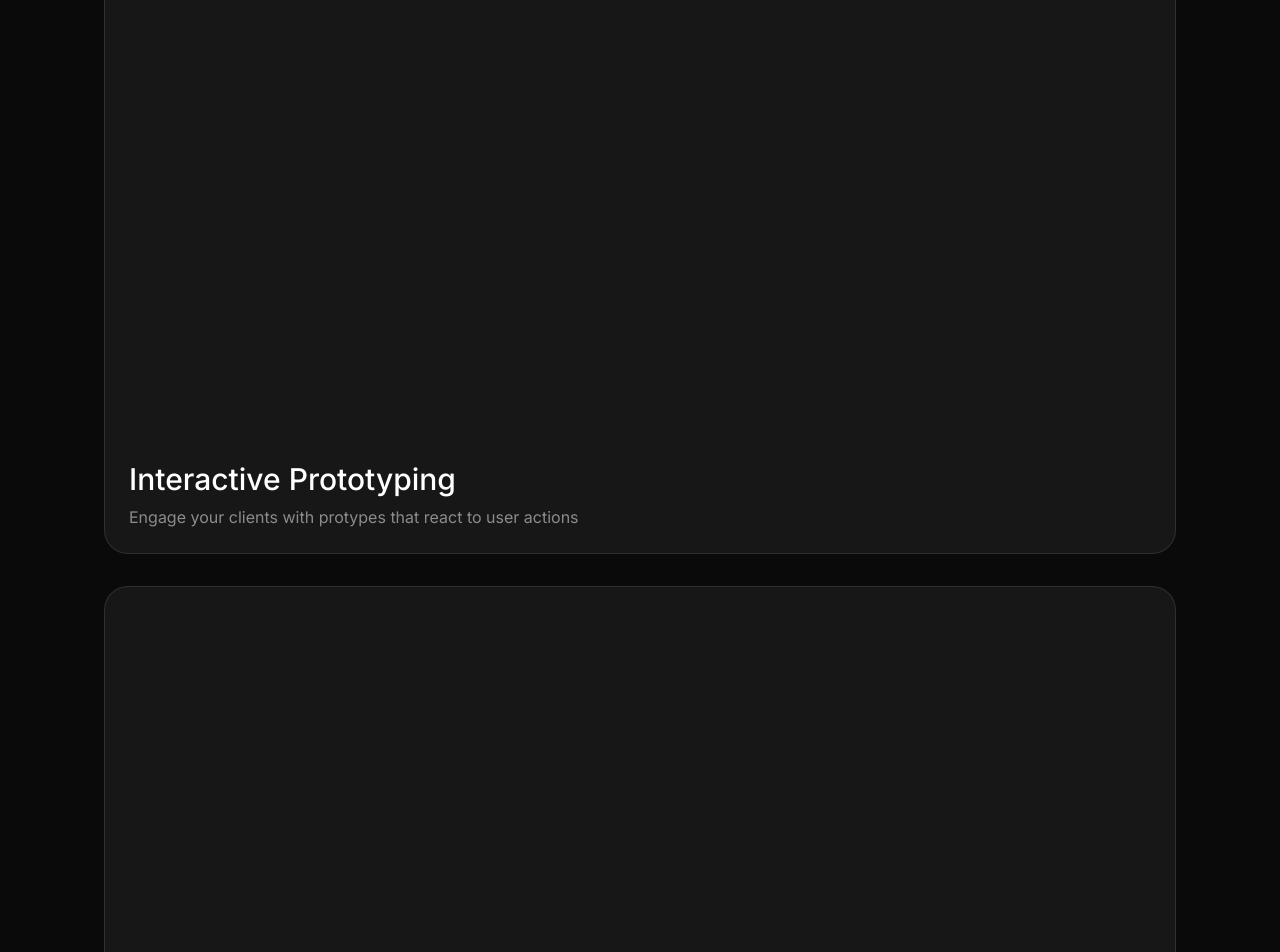
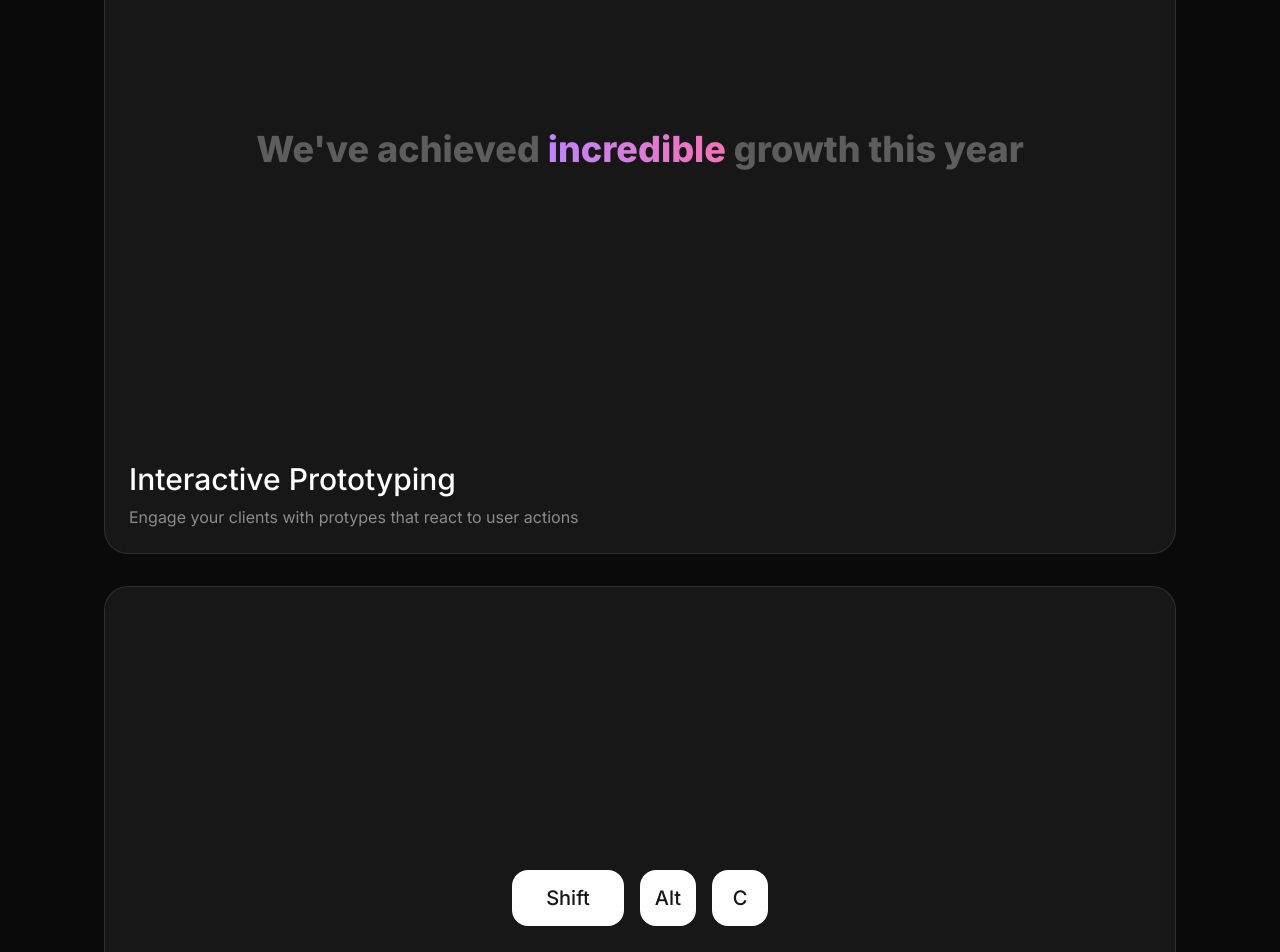
Before and after one commit to jahansid/Frontend_layers, a Next.js app: page / in a window 1280 px wide. Shown: the part 2900-3852 px from the top of the page. Built offline with nearby package versions, Linux system fonts and the light colour scheme.

Commit message:
Key component created for third feature card and all three feature card done.

```diff
--- /dev/null
+++ b/src/components/Key.tsx
@@ -0,0 +1,17 @@
+import { HtmlHTMLAttributes } from "react";
+import { twMerge } from "tailwind-merge";
+
+export default function Key(props: HtmlHTMLAttributes<HTMLDivElement>) {
+    const { className, children, ...otherProps } = props;
+    return (
+        <div
+            className={twMerge(
+                " size-14 inline-flex items-center justify-center bg-white text-neutral-900 rounded-2xl text-xl font-medium",
+                className
+            )}
+            {...otherProps}
+        >
+            {children}
+        </div>
+    );
+}
--- a/src/sections/Features.tsx
+++ b/src/sections/Features.tsx
@@ -5,6 +5,7 @@ import avatar2 from "@/assets/images/avatar-florence-shaw.jpg";
 import avatar3 from "@/assets/images/avatar-lula-meyers.jpg";
 import Image from "next/image";
 import Avatar from "@/components/Avatar";
+import Key from "@/components/Key";
 const features = [
     "Asset Library",
     "Code Preview",
@@ -71,14 +72,26 @@ export default function Features() {
                         title="Interactive Prototyping"
                         description="Engage your clients with protypes that react to user actions"
                     >
-                        {" "}
+                        <div className=" aspect-video flex items-center justify-center">
+                            <p className=" text-4xl font-extrabold text-center text-white/30">
+                                We&apos;ve achieved{" "}
+                                <span className=" bg-gradient-to-r from-purple-400 to-pink-400 bg-clip-text text-transparent">
+                                    incredible
+                                </span>{" "}
+                                growth this year
+                            </p>
+                        </div>
                     </FeatureCard>
                     {/* third feature card */}
                     <FeatureCard
                         title="Keyboard Quick Actions"
                         description="Powerful commands to help you create designs more quickly"
                     >
-                        {" "}
+                        <div className=" aspect-video flex items-center justify-center gap-4">
+                            <Key className=" w-28">Shift</Key>
+                            <Key>Alt</Key>
+                            <Key>C</Key>
+                        </div>
                     </FeatureCard>
                 </div>
                 <div>
```
